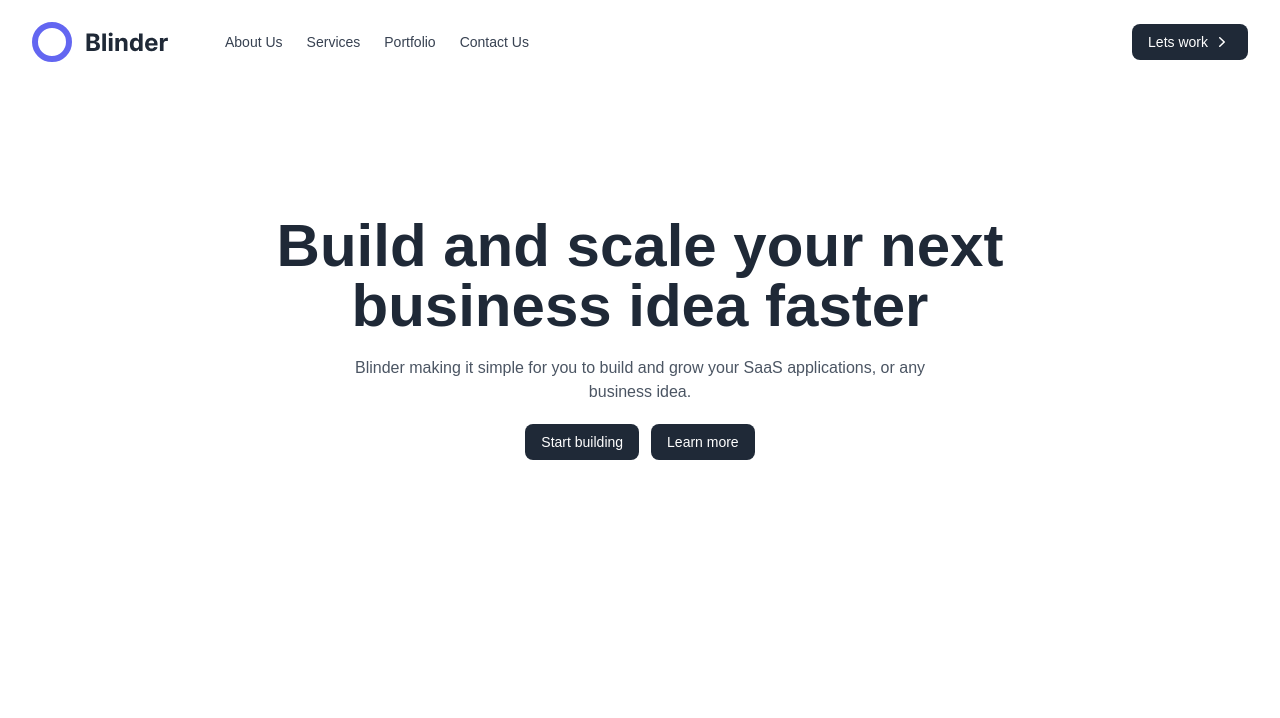
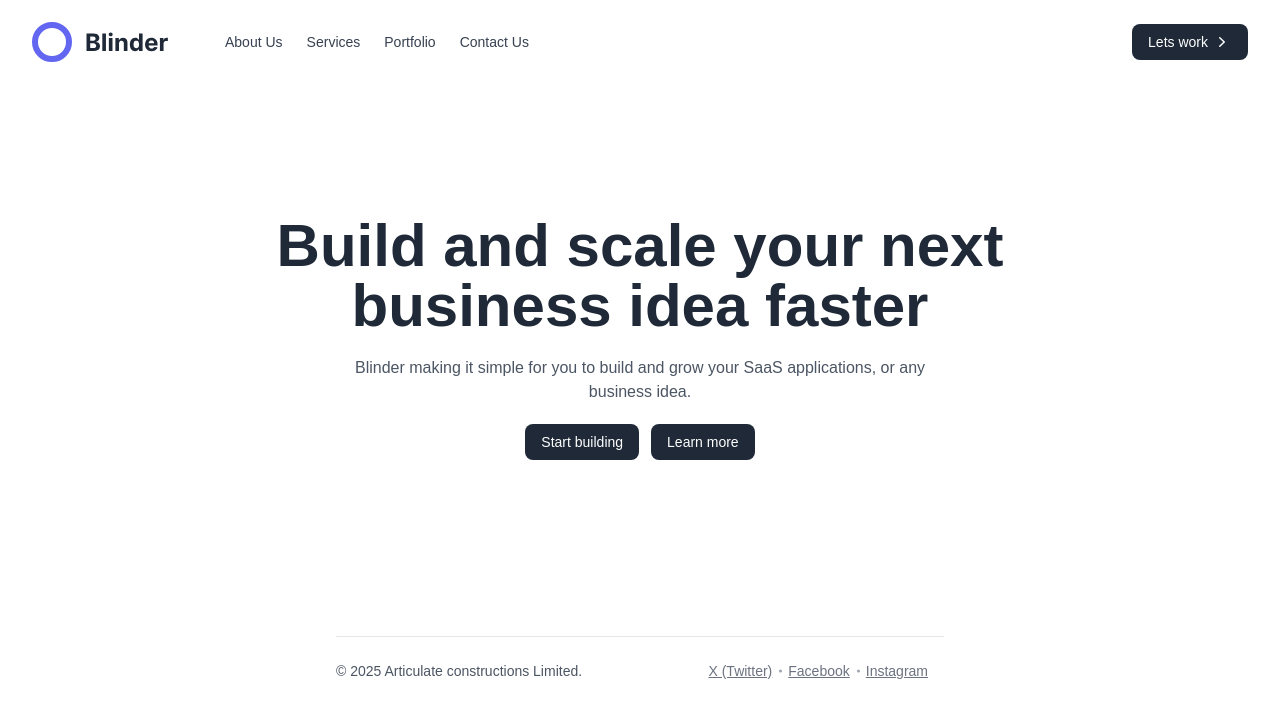
Before and after one commit to Eric5603/Tencen, a Next.js app: page / in a window 1280 px wide. Shown: the top 718 px of the page. Built offline with nearby package versions, Linux system fonts and the light colour scheme.

Commit message:
Added the Footer Section

```diff
--- /dev/null
+++ b/app/components/Footer.tsx
@@ -0,0 +1,38 @@
+import React from 'react'
+
+export default function Footer() {
+  return (
+
+<footer className="w-full max-w-2xl mx-auto px-4 py-16 sm:px-6 lg:px-8  ">
+  <div className="py-6 border-t border-gray-200 dark:border-neutral-700">
+    <div className="flex flex-wrap justify-between items-center gap-2">
+      <div>
+        <p className="text-sm text-gray-600 dark:text-neutral-400">
+          © 2025 Articulate constructions Limited.
+        </p>
+      </div>
+
+      <ul className="flex flex-wrap items-center">
+        <li className="inline-block relative pe-4 text-xs last:pe-0 last-of-type:before:hidden before:absolute before:top-1/2 before:end-1.5 before:-translate-y-1/2 before:size-[3px] before:rounded-full before:bg-gray-400 dark:text-neutral-500 dark:before:bg-neutral-600">
+          <a className="text-sm text-gray-500 underline hover:text-gray-800 hover:decoration-2 focus:outline-none focus:decoration-2 dark:text-neutral-500 dark:hover:text-neutral-400" href="#">
+            X (Twitter)
+          </a>
+        </li>
+        <li className="inline-block relative pe-4 text-xs last:pe-0 last-of-type:before:hidden before:absolute before:top-1/2 before:end-1.5 before:-translate-y-1/2 before:size-[3px] before:rounded-full before:bg-gray-400 dark:text-neutral-500 dark:before:bg-neutral-600">
+          <a className="text-sm text-gray-500 underline hover:text-gray-800 hover:decoration-2 focus:outline-none focus:decoration-2 dark:text-neutral-500 dark:hover:text-neutral-400" href="#">
+            Facebook
+          </a>
+        </li>
+        <li className="inline-block pe-4 text-xs">
+          <a className="text-sm text-gray-500 underline hover:text-gray-800 hover:decoration-2 focus:outline-none focus:decoration-2 dark:text-neutral-500 dark:hover:text-neutral-400" href="#">
+            Instagram
+          </a>
+        </li>
+      </ul>
+
+    </div>
+  </div>
+</footer>
+
+  )
+}
--- a/app/page.tsx
+++ b/app/page.tsx
@@ -1,3 +1,4 @@
+import Footer from "./components/Footer";
 import Hero from "./components/Hero";
 import Navbar from "./components/Navbar";
 
@@ -7,6 +8,7 @@ export default function Home() {
    <>
     <Navbar/>
     <Hero/>
+    <Footer/>
    </>
   );
 }
```
